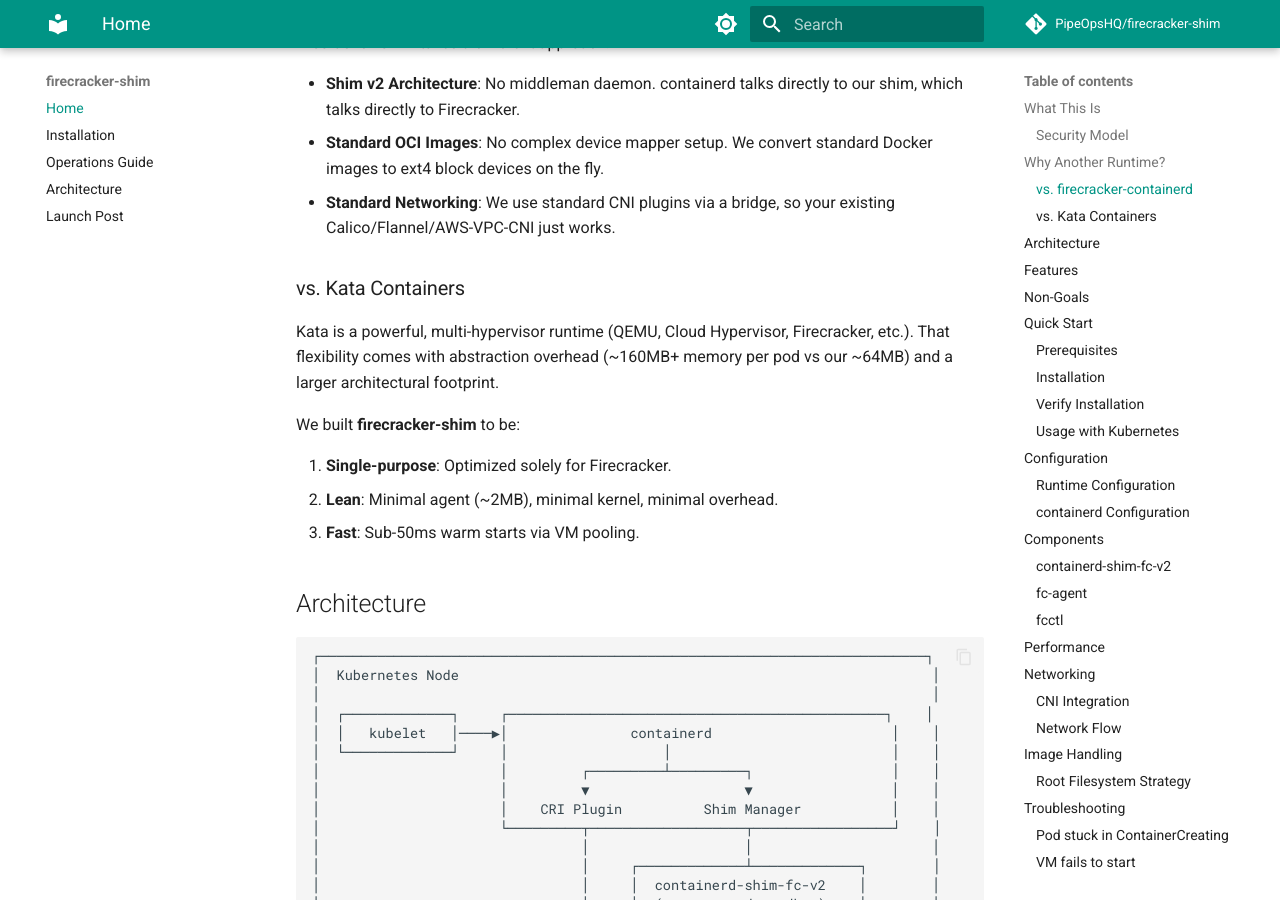
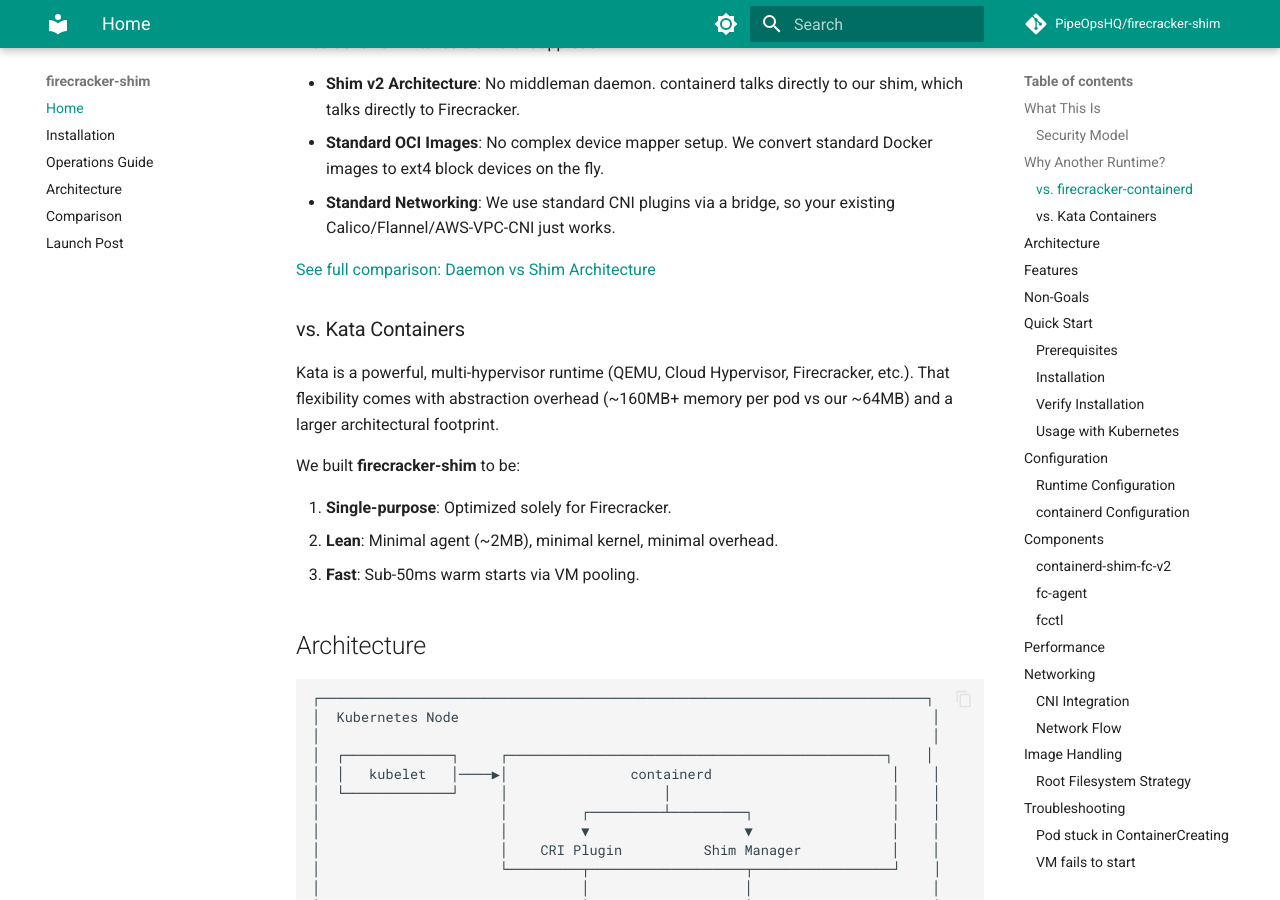
Before and after one commit to PipeOpsHQ/firecracker-shim, an MkDocs documentation site: the page built from docs/index.md, in a window 1280 px wide and 900 px high, scrolled down 1022 px. Built offline with MkDocs 1.6.1 and Material for MkDocs 9.7.7, drawn with Linux system fonts in a browser that asks for light colours; comment, search, counter and statistics services are not loaded.

Commit message:
docs: Add a comparison section link to the navigation in mkdocs.yml

```diff
--- a/docs/index.md
+++ b/docs/index.md
@@ -34,6 +34,8 @@
 - **Shim v2 Architecture**: No middleman daemon. containerd talks directly to our shim, which talks directly to Firecracker.
 - **Standard OCI Images**: No complex device mapper setup. We convert standard Docker images to ext4 block devices on the fly.
 - **Standard Networking**: We use standard CNI plugins via a bridge, so your existing Calico/Flannel/AWS-VPC-CNI just works.
+
+[See full comparison: Daemon vs Shim Architecture](comparison.md)
 
 ### vs. Kata Containers
 
--- a/mkdocs.yml
+++ b/mkdocs.yml
@@ -32,6 +32,7 @@
   - Installation: installation.md
   - Operations Guide: operations.md
   - Architecture: ARCHITECTURE.md
+  - Comparison: comparison.md
   - Launch Post: launch-post.md
 
 markdown_extensions:
```
Also changed, not shown: README.md (+2 -0 lines).
